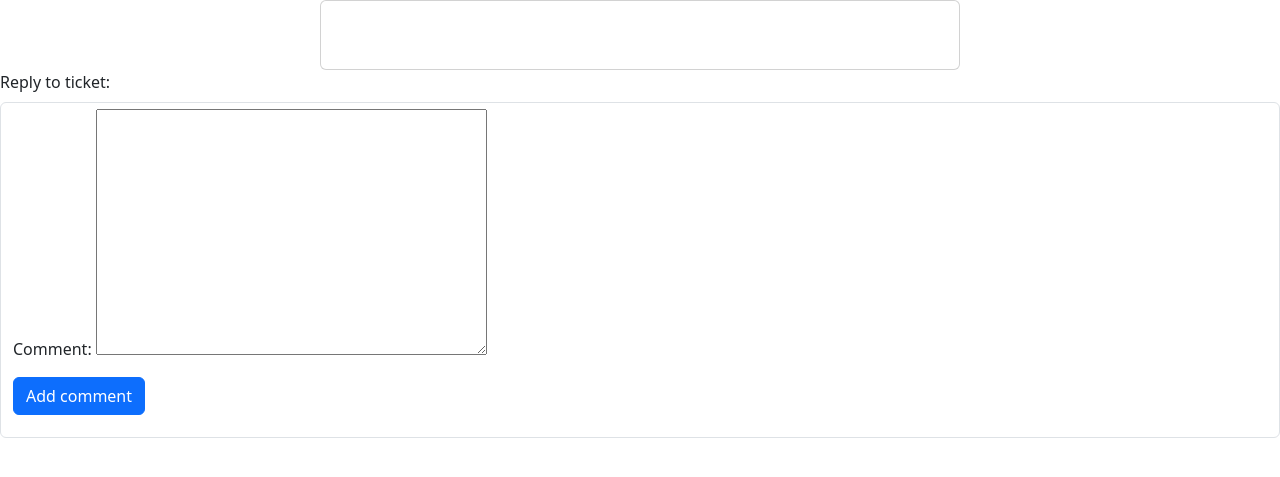
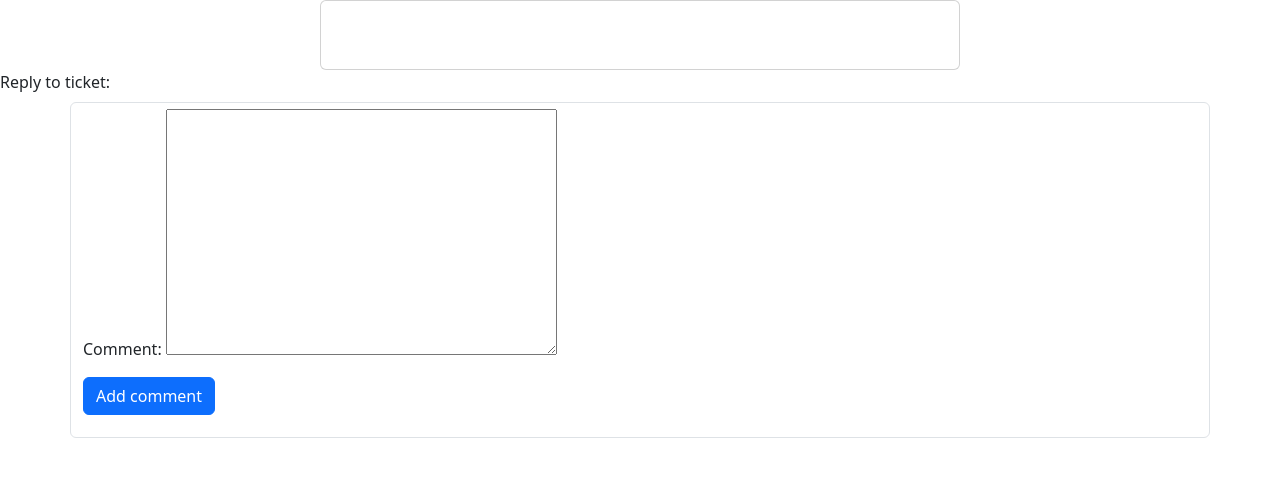
Before and after one commit to nsbennett/bug_tracker, a Django app: template templates/view_single_ticket.html in a window 1280 px wide. Shown: the part 58-535 px from the top of the page. Run offline with Django 4.2, Linux system fonts and the light colour scheme; the template is opened without the code that fills it: values named after a table or form of the project are taken from there, others are empty; some libraries are stand-ins or nearby versions.

Commit message:
More UI tweaks

```diff
--- a/templates/view_dev_details.html
+++ b/templates/view_dev_details.html
@@ -14,7 +14,7 @@
 
 
   {% for comment in comments %}
-  <div class="card w-50 p-3" style="width: 18rem;">
+  <div class="container card w-50 p-3" style="width: 18rem;">
     <div class="card-body">
       <h5 class="card-title">Response by: {{ comment.comment_author }}</h5>
       <h6 class="card-subtitle mb-2 text-muted">{{ comment.timestamp }}</h6>
--- a/templates/view_single_ticket.html
+++ b/templates/view_single_ticket.html
@@ -15,7 +15,7 @@
 
 <div class="mb-3">
   <label for="comment_form_element" class="form-label">Reply to ticket:</label>
-  <form class="form-control" method="POST" action="{% url 'ticket_detail' ticket.pk %}" id="comment_form_element">
+  <form class="container form-control" method="POST" action="{% url 'ticket_detail' ticket.pk %}" id="comment_form_element">
     {% csrf_token %}
     {{ comment_form.as_p }}
 
@@ -23,7 +23,7 @@
 </form>
 
 {% for comment in comments %}
-<div class="card w-50 p-3">
+<div class="container card w-50 p-3">
   <div class="card-body">
     <h5 class="card-title">Response by: {{ comment.comment_author }}</h5>
     <h6 class="card-subtitle mb-2 text-muted">{{ comment.timestamp }}</h6>
```
